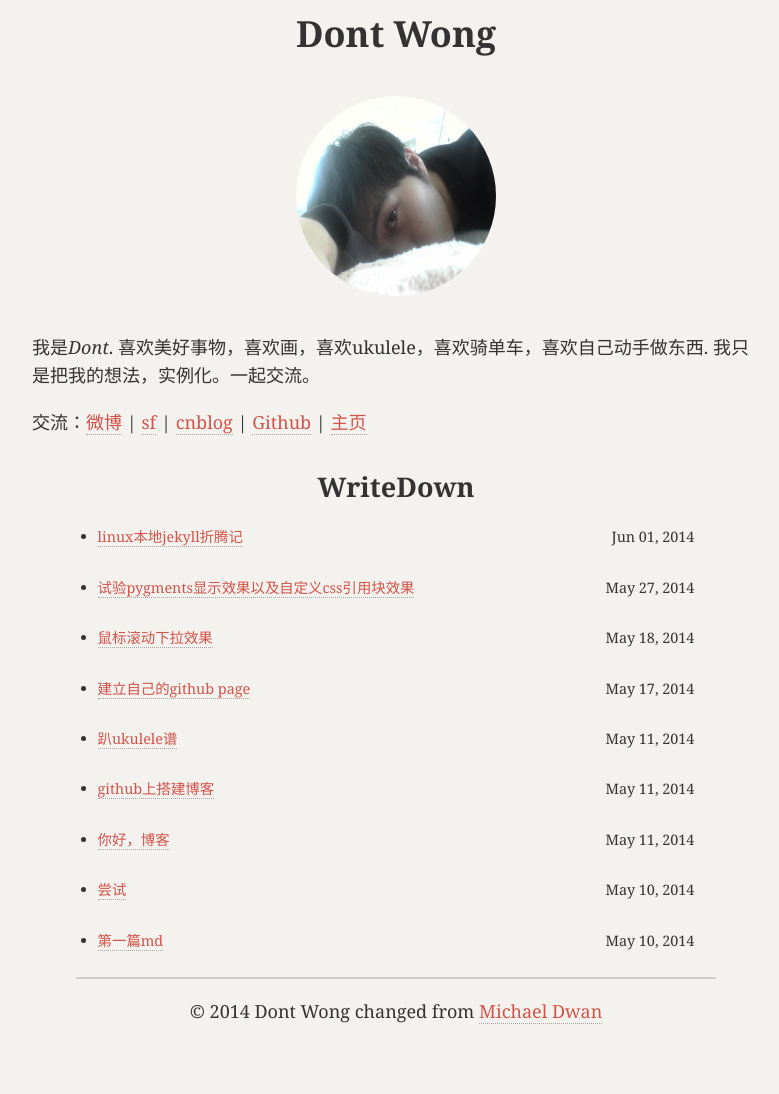
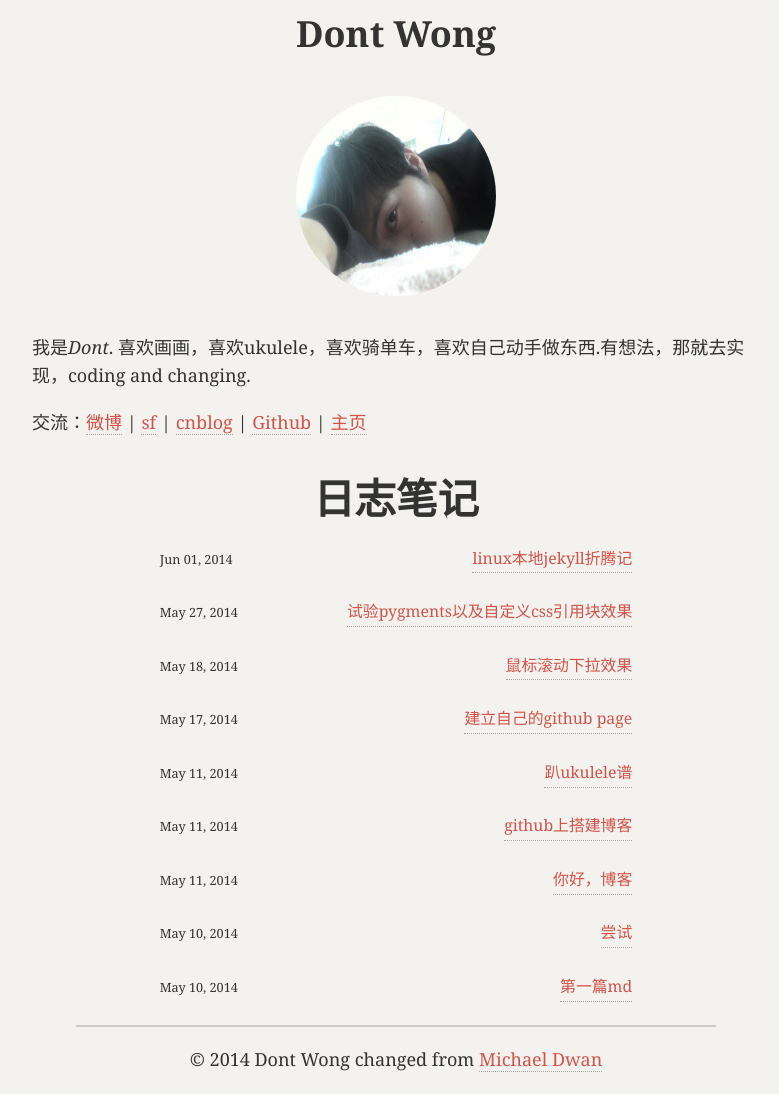
Before and after one commit to shellphon/githublog, a Jekyll site: the page built from index.html, in a window 1280 px wide. Shown: the whole page, without its empty margins (244-1023 px from the left). Built offline with Jekyll 4.4.1, drawn with Linux system fonts in a browser that asks for light colours; Markdown is read by kramdown in place of the engine named in the settings; before the commit the page ends 1046 px from its top, so only the background shows below that.

Commit message:
change css

```diff
--- a/_posts/2014-05-27-pygments.md
+++ b/_posts/2014-05-27-pygments.md
@@ -1,6 +1,6 @@
 ---
 layout: post
-title: 试验pygments显示效果以及自定义css引用块效果
+title: 试验pygments以及自定义css引用块效果
 ---
 {% highlight javascript linenos %}
    var scrollDiv = document.getElementById("divScroll");
--- a/css/dontblog.css
+++ b/css/dontblog.css
@@ -133,20 +133,34 @@ a#postTop {
 	border-top: 2px solid #ccc;
 }
 #blog-posts h2{
+	font-size: 2.3em;
+	line-height: 1em;
+	margin: 1em 0 0.3em;
 	text-align: center;
 }
 #blog-posts{
 	width: 80%;
 	margin: 0 auto;
 }
+#blog-posts ul {
+	list-style-type: none;
+	width: 520px;
+	/* text-align: center; */
+	margin: 0 auto;
+	font-size: 1.1em;
+}
 #blog-posts li{
 	margin: 1.5em;
 	font-size: 0.8em;
 }
 #blog-posts li a{
+	text-align: left;
+	float: right;
 }
 #blog-posts li span{
-	float: right;
+	width: 25%;
+	font-size: 0.8em;
+	text-align: right;
 }
 .highlight pre {
     background-color: #505050;
--- a/index.html
+++ b/index.html
@@ -13,19 +13,18 @@ title: Dont
    <img src="images/pa.jpg" />
   </div>
   <p>
-    我是<em>Dont</em>. 喜欢美好事物，喜欢画，喜欢ukulele，喜欢骑单车，喜欢自己动手做东西.
-     我只是把我的想法，实例化。一起交流。
+    我是<em>Dont</em>. 喜欢画画，喜欢ukulele，喜欢骑单车，喜欢自己动手做东西.有想法，那就去实现，coding and changing.
   </p>
   <p>交流：<a href="http://weibo.com/dont27">微博</a>&nbsp;|&nbsp;<a href="http://segmentfault.com/u/dont">sf</a>&nbsp;|&nbsp;<a href="http://www.cnblogs.com/dont27/">cnblog</a>&nbsp;|&nbsp;<a href="https://github.com/shellphon">Github</a>&nbsp;|&nbsp;<a href="http://shellphon.github.io">主页</a></p>
 </div>
 
 <div id="blog-posts">
-  <h2>WriteDown</h2>
+  <h2>日志笔记</h2>
   <ul>
   {% for post in site.posts %}
     <li>
+      <span>{{ post.date | date: "%b %d, %Y" }}</span>
       <a href="{{ site.baseurl }}{{ post.url }}">{{ post.title }}</a>
-      <span>{{ post.date | date: "%b %d, %Y" }}</span>
     </li>
   {% endfor %}
   </ul>
```
